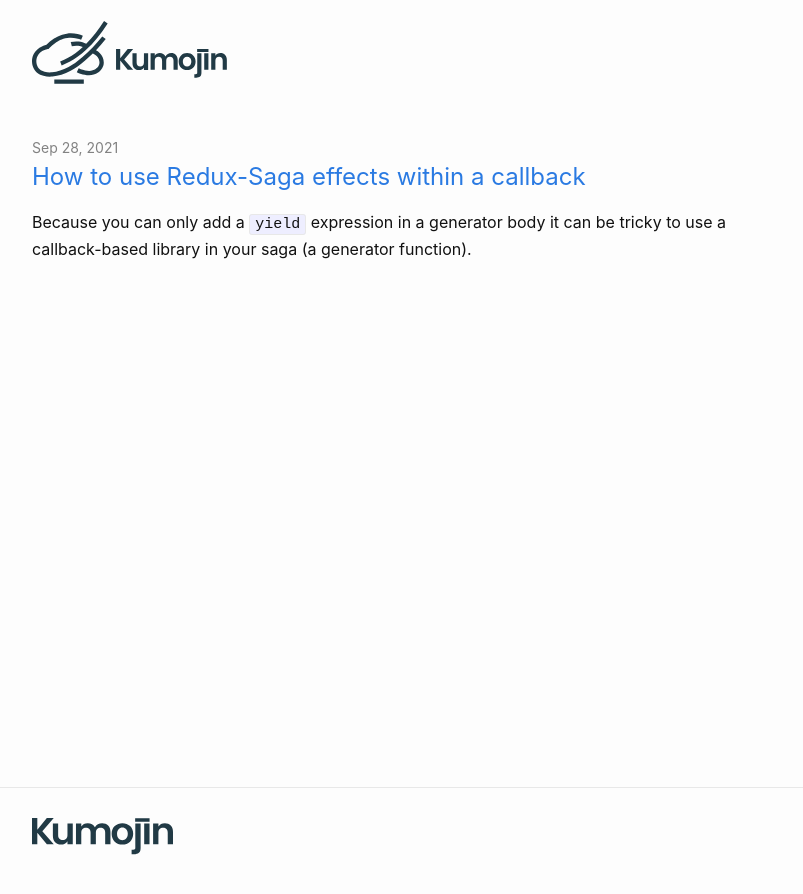
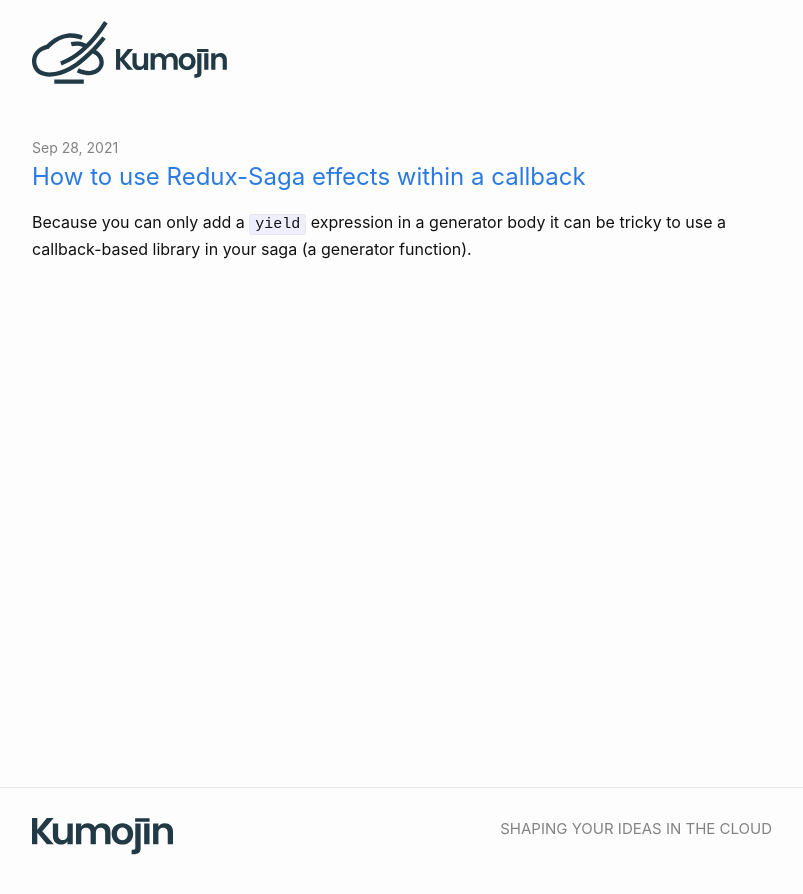
Before and after one commit to kumojin/kumojin.github.io, a Jekyll site: the page built from index.md, in a window 1280 px wide. Shown: the top 894 px of the page, without its empty margins (238-1041 px from the left). Built offline with Jekyll 4.4.1, drawn with Linux system fonts in a browser that asks for light colours.

Commit message:
Update footer

```diff
--- a/_includes/footer.html
+++ b/_includes/footer.html
@@ -14,6 +14,7 @@
       </div>
 
       <div class="footer-col footer-col-3">
+        <span class="title">SHAPING YOUR IDEAS IN THE CLOUD</span>
       </div>
   </div>
 
--- a/_sass/minima/_layout.scss
+++ b/_sass/minima/_layout.scss
@@ -144,6 +144,12 @@
 .footer-col-3 {
   width: -webkit-calc(45% - (#{$spacing-unit} / 2));
   width:         calc(45% - (#{$spacing-unit} / 2));
+
+  .title {
+    display: flex;
+    align-items: flex-end;
+    justify-content: flex-end;
+  }
 }
 
 @include media-query($on-laptop) {
```
